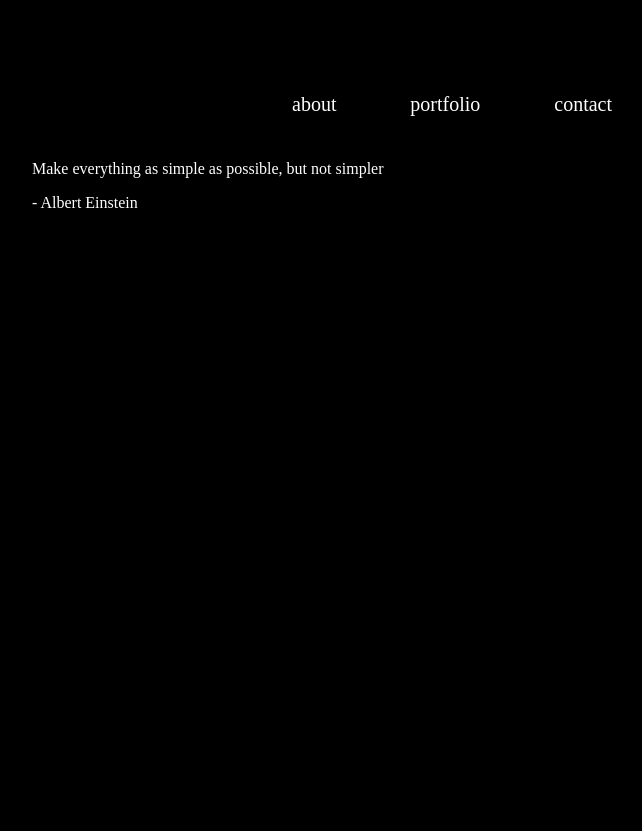
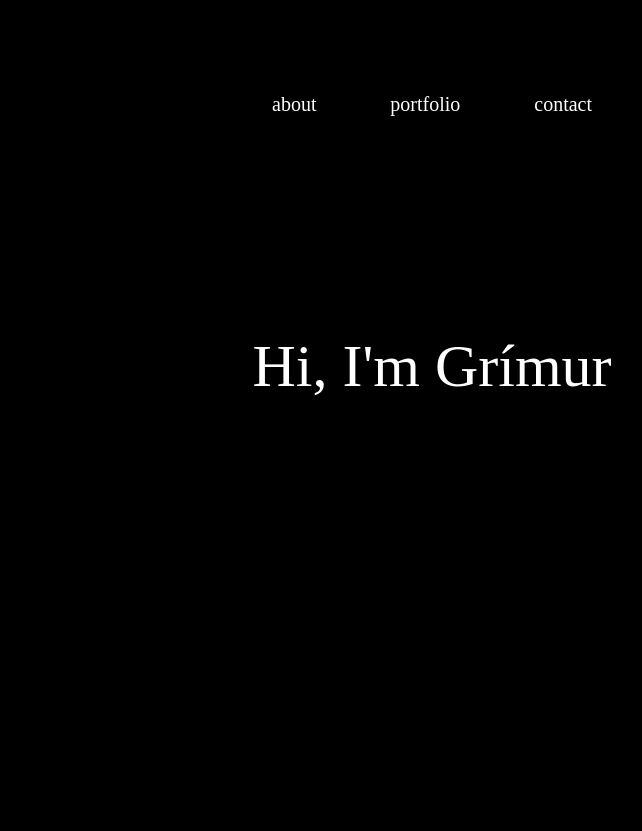
Before and after one commit to RunicSyntax/SampleSite, a Django app: page / in a window 1280 px wide. Shown: the top 831 px of the page, without its empty margins (240-882 px from the left). Run offline with Django 5.2, Linux system fonts and the light colour scheme.

Commit message:
Front page done?

```diff
--- a/static/css/style.css
+++ b/static/css/style.css
@@ -39,6 +39,7 @@
     height: 22px;
     display: flex;
     justify-content: space-between;
+    padding: 0;
 }
 
 a {
@@ -89,6 +90,12 @@
     background: #000;
 }
 
+.front-title {
+    font-size: 60px;
+    padding-top: 8rem;
+    text-align: center;
+}
+
 .section-content {
     width: 50rem;
     margin-top: 4rem;
--- a/templates/home.html
+++ b/templates/home.html
@@ -7,8 +7,7 @@
         <div class="container header">
             {% include 'header.html' %}
         </div>
-        <p class="quote">Make everything as simple as possible, but not simpler</p>
-        <p class="author">- Albert Einstein</p>
+        <p class="front-title">Hi, I'm Grímur</p>
     </div>
 </section>
 <section id="about" class="about-section">
```
